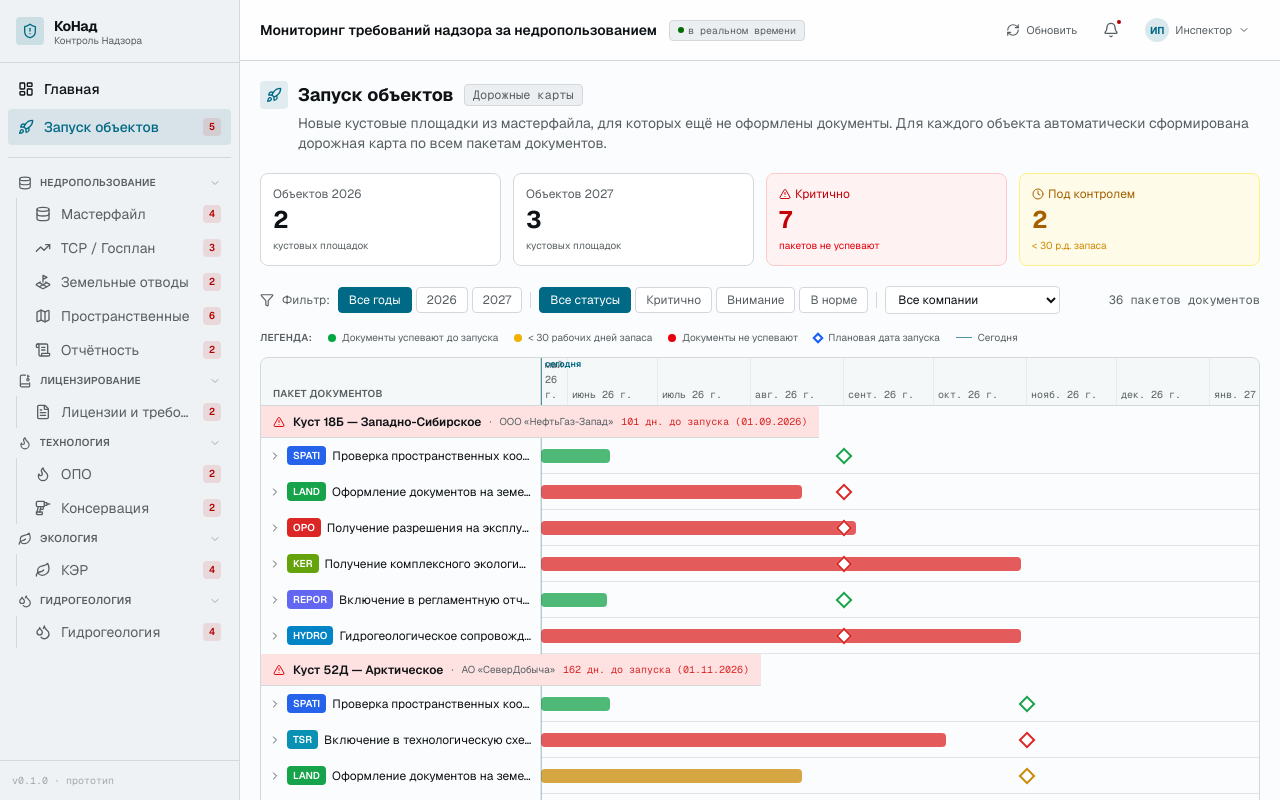
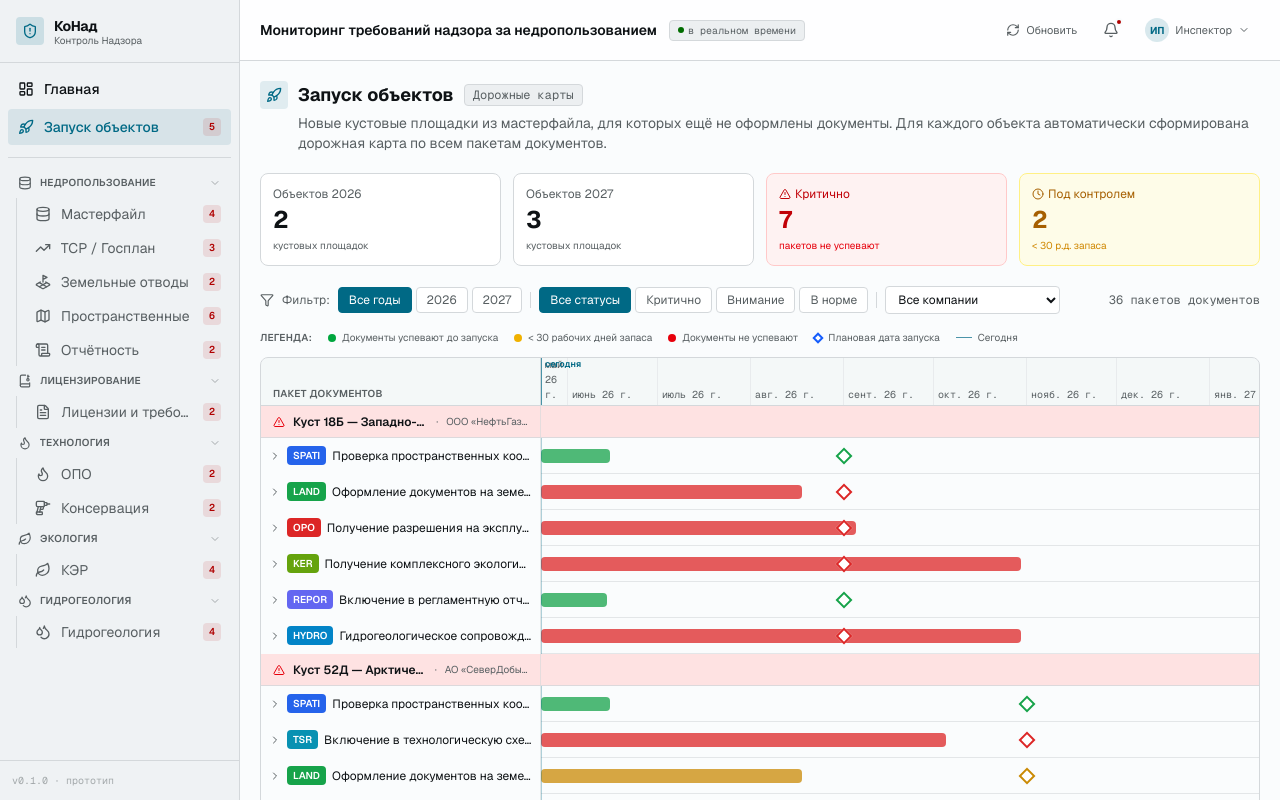
Before and after one commit to Burdakov/KoNad, a Next.js app: page /launch in a window 1280 px wide. Built offline with nearby package versions, Linux system fonts and the light colour scheme.

Commit message:
fix: resolve layout issues in Gantt chart expand functionality\n\nAlign object group header with two-column layout; fix header rendering and scroll behavior.

```diff
--- a/components/gantt-chart.tsx
+++ b/components/gantt-chart.tsx
@@ -169,25 +169,35 @@ function GanttRowBar({
 }
 
 // ─── Object group header ──────────────────────────────────────────────────────
-function ObjectGroupHeader({ label, company, status, daysUntilLaunch, launchDate }: {
+function ObjectGroupHeader({ label, company, status, daysUntilLaunch, launchDate, timelineWidth }: {
   label: string
   company: string
   status: "ok" | "warn" | "critical"
   daysUntilLaunch: number
   launchDate: string
+  timelineWidth: number
 }) {
   return (
     <div
-      className="flex items-center gap-2 px-3 border-b border-border sticky top-0 z-10"
+      className="flex items-stretch border-b border-border/80 sticky top-0 z-10"
       style={{ height: 32, background: STATUS_BG[status] ?? "#f9fafb" }}
     >
+      {/* Label column portion */}
+      <div
+        className="flex items-center gap-2 px-3 flex-shrink-0 border-r border-border/60"
+        style={{ width: LABEL_COL_W }}
+      >
         <StatusIcon status={status} />
-      <span className="text-xs font-semibold text-foreground">{label}</span>
-      <span className="text-[10px] text-muted-foreground">·</span>
-      <span className="text-[10px] text-muted-foreground truncate">{company}</span>
+        <span className="text-xs font-semibold text-foreground truncate">{label}</span>
+        <span className="text-[10px] text-muted-foreground hidden sm:block">·</span>
+        <span className="text-[10px] text-muted-foreground truncate hidden sm:block">{company}</span>
+      </div>
+      {/* Timeline portion */}
+      <div className="flex items-center flex-1 px-3" style={{ width: timelineWidth }}>
         <span className="ml-auto text-[10px] font-mono" style={{ color: STATUS_COLOR[status] }}>
           {daysUntilLaunch >= 0 ? `${daysUntilLaunch} дн. до запуска (${launchDate})` : `Просрочен (${launchDate})`}
         </span>
+      </div>
     </div>
   )
 }
@@ -267,15 +277,14 @@ export function GanttChart({ rows }: GanttChartProps) {
             return (
               <div key={label} className="relative">
                 {/* Object header */}
-                <div className="flex sticky left-0" style={{ minWidth: totalWidth }}>
                 <ObjectGroupHeader
                   label={label}
                   company={firstRow.company}
                   status={worstStatus}
                   daysUntilLaunch={firstRow.daysUntilLaunch}
                   launchDate={firstRow.plannedLaunchDate}
+                  timelineWidth={timelineWidth}
                 />
-                </div>
 
                 {/* Today vertical line across all rows */}
                 <div className="relative">
```
Lines whose indentation alone changed are shown as unchanged.
